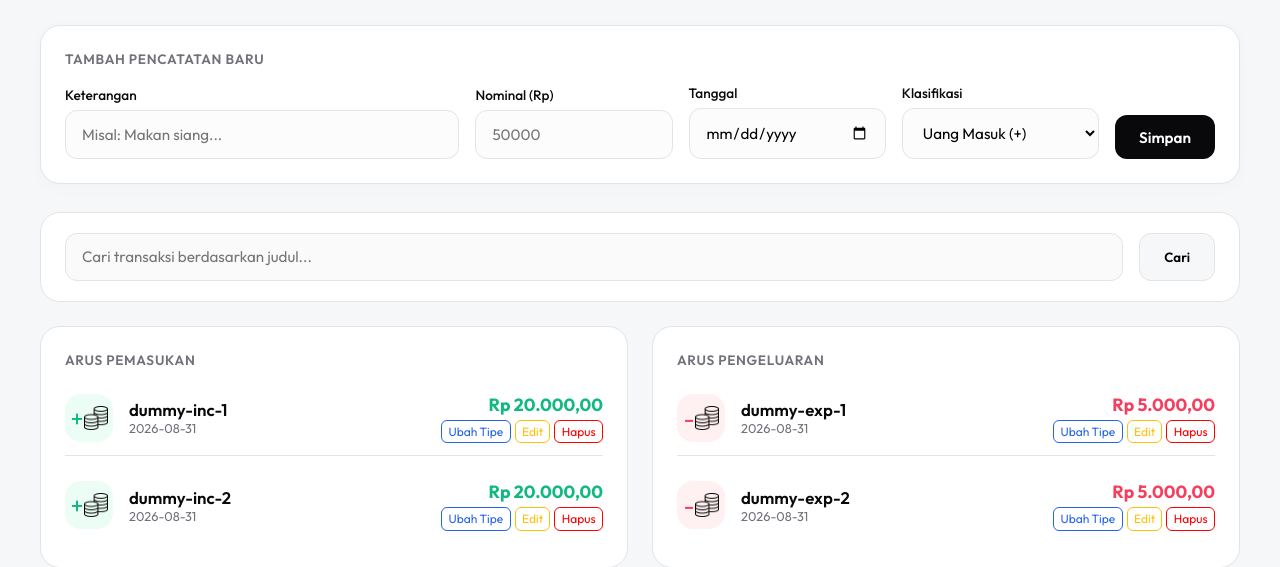
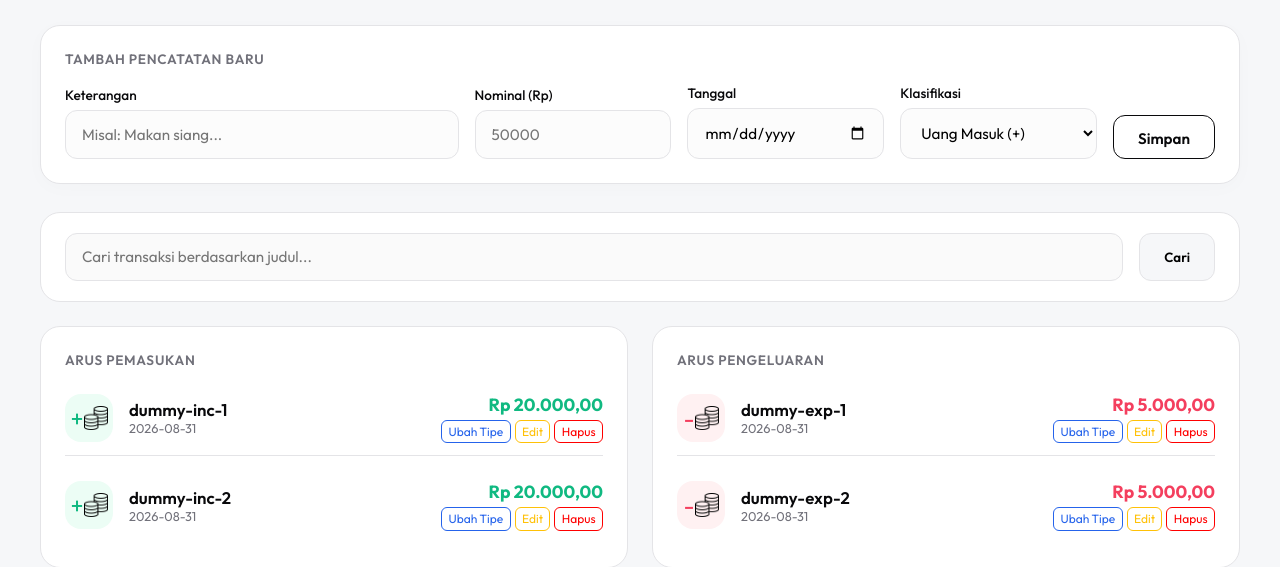
Before and after one commit to trdkhardani/dicoding-fp-BMFEWuP, a plain HTML site: page index.html in a window 1280 px wide. Shown: the part 266-833 px from the top of the page. Drawn offline with Linux system fonts and the light colour scheme.

Commit message:
feat: save new transaction button recoloring & add action buttons transformation

```diff
--- a/style.css
+++ b/style.css
@@ -229,9 +229,11 @@ body {
 }
 
 .tracker-form__submit {
-  background: var(--text-dark);
-  color: #fff;
-  border: none;
+  /* background: var(--text-dark); */
+  background: transparent;
+  border: 1px solid var(--text-dark);
+  color: var(--text-dark);
+  /* border: none; */
   padding: 0.85rem 1.5rem;
   height: 44px;
   border-radius: 12px;
@@ -239,10 +241,17 @@ body {
   font-weight: 600;
   font-size: 0.95rem;
   cursor: pointer;
-  transition: transform 0.1s, opacity 0.2s;
+  /* transition: transform 0.1s, opacity 0.2s; */
+  transition: 0.2s ease-in-out;
 }
 
-.tracker-form__submit:hover { opacity: 0.85; }
+.tracker-form__submit:hover {
+  /* opacity: 0.85; */
+  background-color: var(--text-dark);
+  color: var(--accent-light);
+  transition: 0.3s ease-in-out;
+}
+
 .tracker-form__submit:active { transform: scale(0.98); }
 
 /* =========================================================
@@ -399,6 +408,7 @@ body {
 .tracker-transaction-item__btn:hover {
   background: var(--border-light);
   color: var(--text-dark);
+  transform: scale(1.10);
 }
 
 .btn-delete {
```
